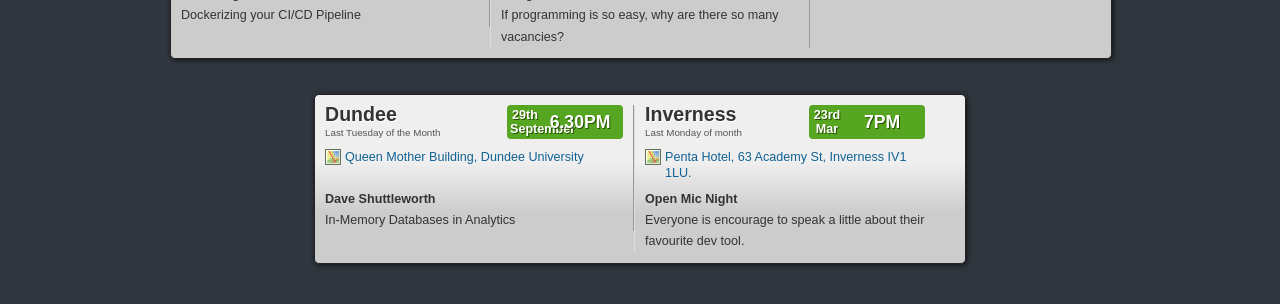
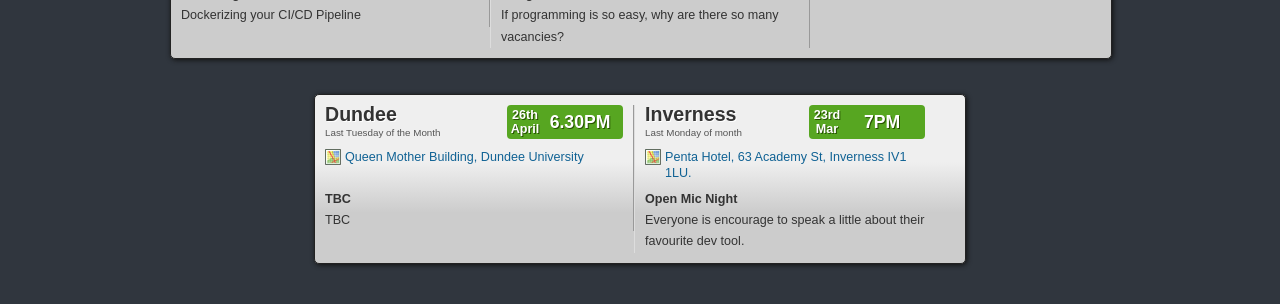
Before and after one commit to techmeetup/techmeetup.co.uk, a Jekyll site: the page built from index.html, in a window 1280 px wide. Shown: the part 552-856 px from the top of the page. Built offline with Jekyll 4.4.1, drawn with Linux system fonts in a browser that asks for light colours.

Commit message:
Update index.json
Updating Dundee for April

```diff
--- a/_data/index.json
+++ b/_data/index.json
@@ -40,12 +40,12 @@
   "dundee": {
     "speakers": [
       {
-        "name": "Dave Shuttleworth",
-        "talk": "In-Memory Databases in Analytics"
+        "name": "TBC",
+        "talk": "TBC"
       }
     ],
-    "day": "29th",
-    "month": "September"
+    "day": "26th",
+    "month": "April"
   },
   "inverness": {
     "speakers": [
```
